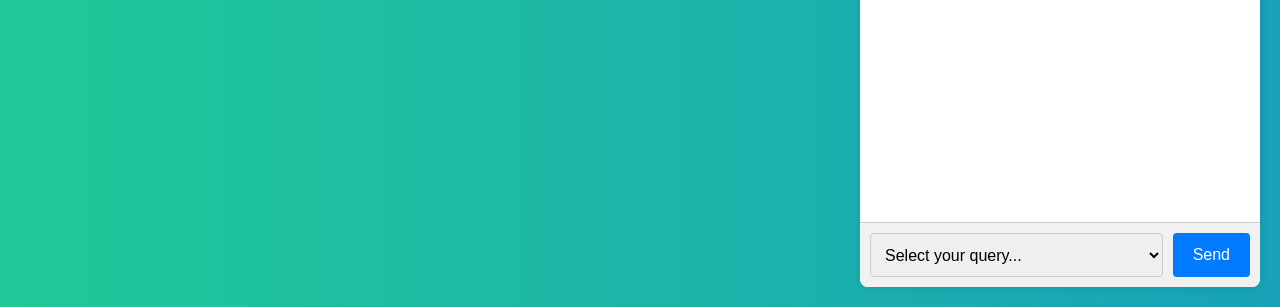
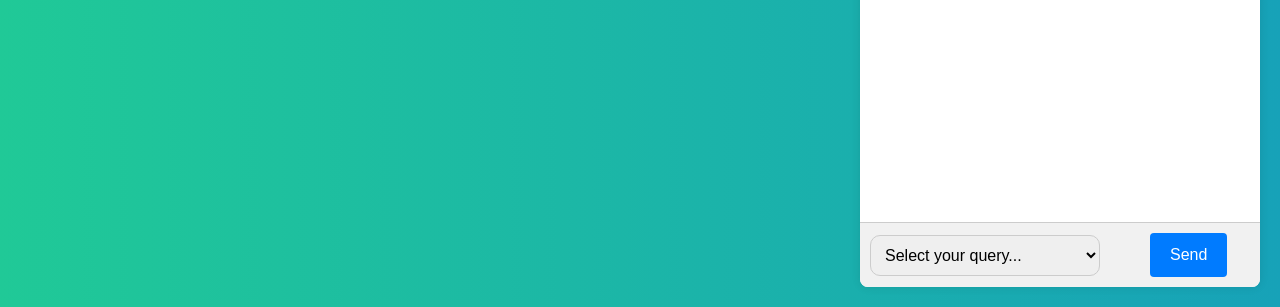
Before and after one commit to Mritunjay-Personal/SupportTesting, a plain HTML site: page index.html in a window 1280 px wide. Both pictures are taken after typing "Sample", "Sample", "name@example.com", "Sample" into the empty fields and a click on the button "Register". Shown: the part 493-800 px from the top of the page. Drawn offline with nearby package versions, Linux system fonts and the light colour scheme.

Commit message:
Update styles.css

```diff
--- a/styles.css
+++ b/styles.css
@@ -26,10 +26,11 @@ body {
     padding: 10px;
     text-align: center;
 }
+
 .logo {
     max-width: 100px;
     margin-bottom: 20px;
-  }
+}
 
 .chat-body {
     padding: 20px;
@@ -40,6 +41,7 @@ body {
 
 .chat-footer {
     display: flex;
+    align-items: center;  /* Ensure items are centered vertically */
     padding: 10px;
     background-color: #f1f1f1;
     border-top: 1px solid #ccc;
@@ -49,7 +51,9 @@ body {
     flex-grow: 1;
     padding: 10px;
     border: 1px solid #ccc;
-    border-radius: 4px;
+    border-radius: 10px;
+    margin-right: 50px;  /* Add some space between the dropdown and the button */
+    max-width: calc(100% - 150px);  /* Adjust the max-width to leave space for the button */
 }
 
 #send-btn {
@@ -58,8 +62,8 @@ body {
     border: none;
     padding: 10px 20px;
     cursor: pointer;
-    margin-left: 10px;
     border-radius: 4px;
+    flex-shrink: 0;  /* Ensure the button doesn't shrink */
 }
 
 #send-btn:hover {
@@ -76,7 +80,6 @@ form input, form textarea, form button {
     padding: 10px;
     margin-top: 5px;
 }
-
 
 .text1 {
     color: white;
```
